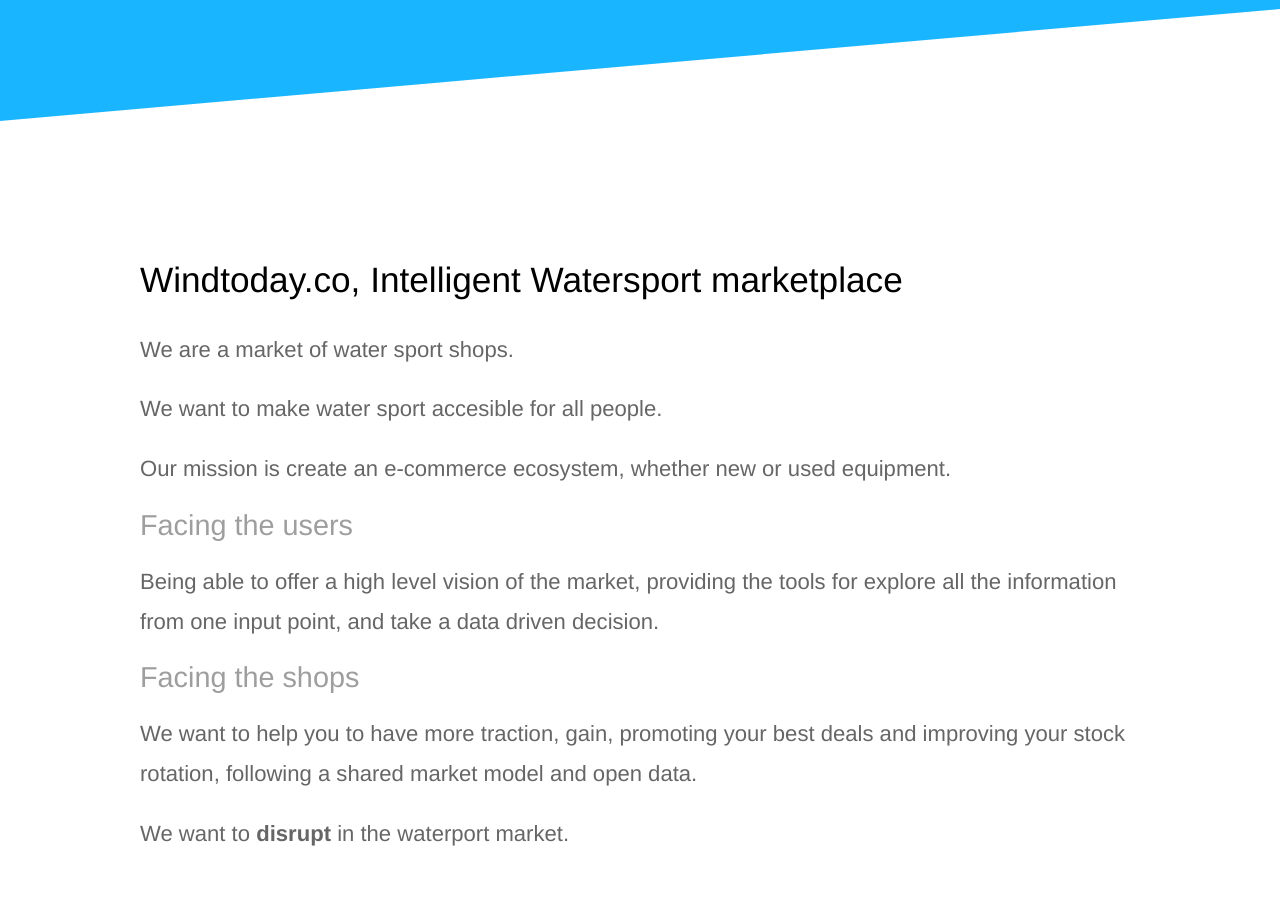
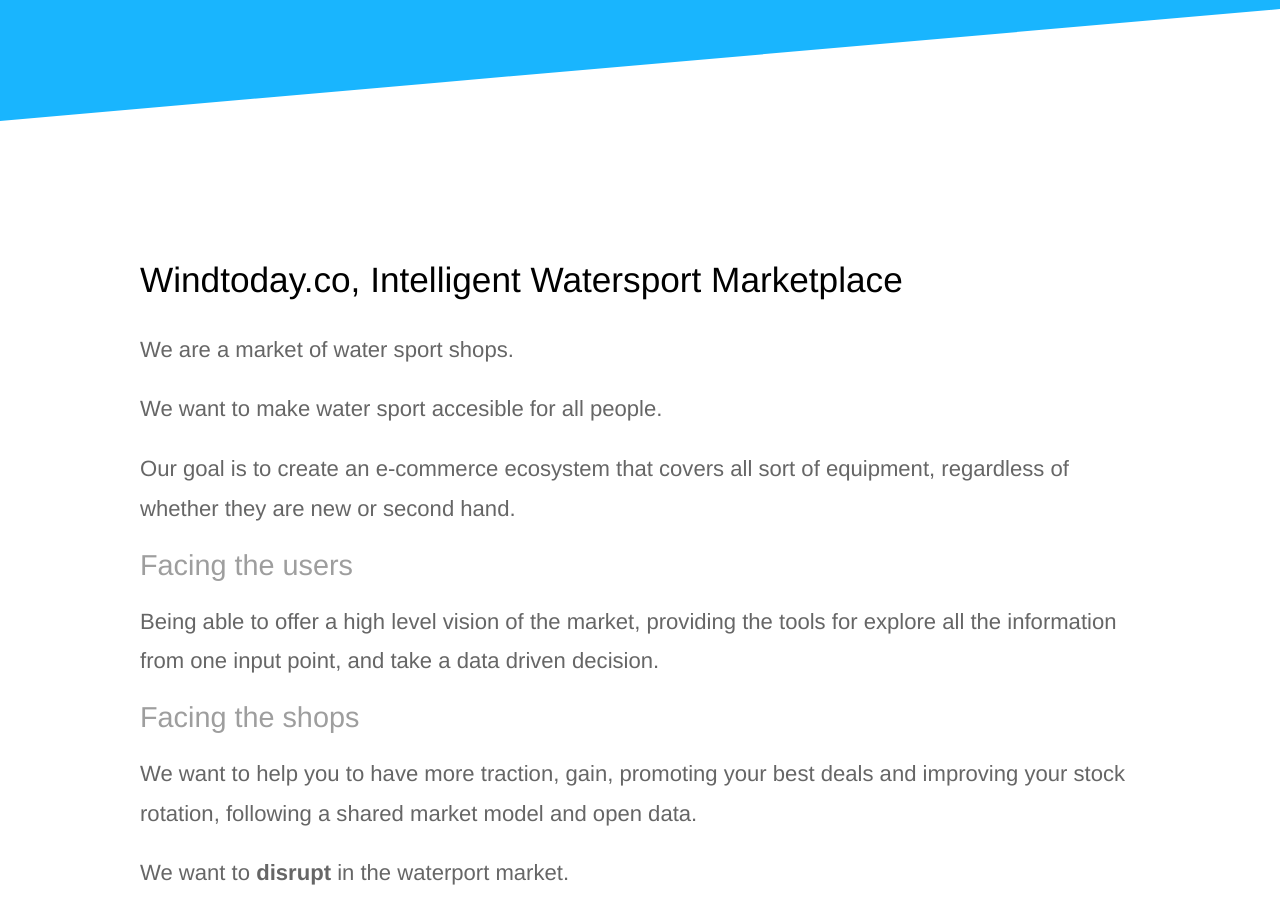
Before and after one commit to windtoday/windtoday-blog, a Jekyll site: the page built from about.md, in a window 1280 px wide and 900 px high, scrolled down 427 px. Built offline with Jekyll 4.4.1, drawn with Linux system fonts in a browser that asks for light colours; comment, search, counter and statistics services are not loaded.

Commit message:
Fix typos

```diff
--- a/_config.yml
+++ b/_config.yml
@@ -3,7 +3,7 @@
 url                           : https://windtoday.co
 google_analytics_key          : UA-85604345-1
 disqus_shortname              : windtoday
-description                   : Discover, compare and choose daily offers from the main water sport shops. Pay and receive in your house, independently where are you.
+description                   : Discover, compare and choose daily offers from the main water sport shops. Pay and receive it at your sweetie home, independently where are you.
 logo                          : https://windtoday.co/logo.png
 
 author                        :
--- a/about.md
+++ b/about.md
@@ -6,13 +6,13 @@
 static: true
 ---
 
-## Windtoday.co, Intelligent Watersport marketplace
+## Windtoday.co, Intelligent Watersport Marketplace
 
 We are a market of water sport shops.
 
 We want to make water sport accesible for all people.
 
-Our mission is create an e-commerce ecosystem, whether new or used equipment.
+Our goal is to create an e-commerce ecosystem that covers all sort of equipment, regardless of whether they are new or second hand.
 
 ### Facing the users
 
--- a/index.html
+++ b/index.html
@@ -48,7 +48,7 @@
 		<div>
 			<h3 class="editable">Shopping integration</h3>
 			<p class="editable">
-        No matters what ecommerce solution you are using.
+        No matters what e-commerce solution you are using.
 			</p>
 			<p class="editable">
         We can integrate transparently with your shop and detect your new stock or price variations.
```
Also changed, not shown: _posts/2016-06-08-how-to-write-good-products.md (+1 -1 lines).
